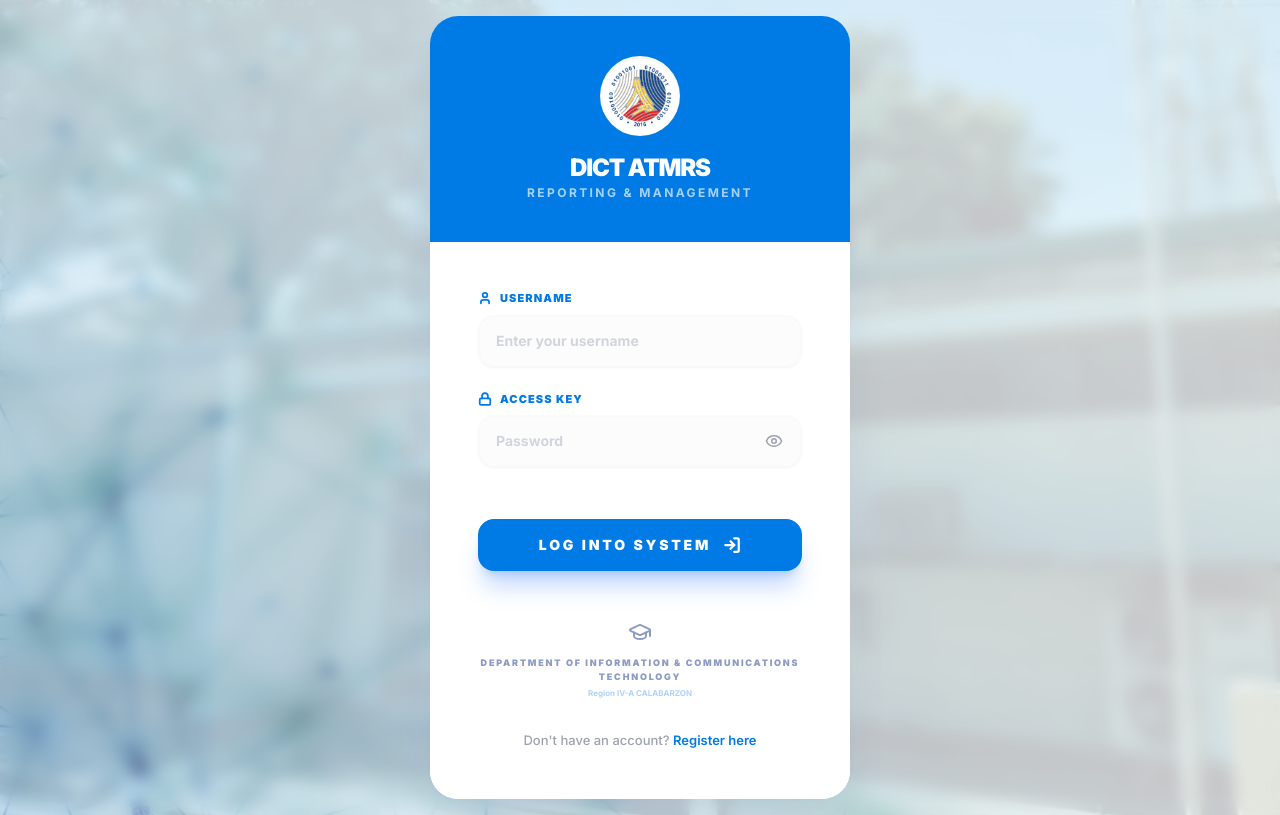
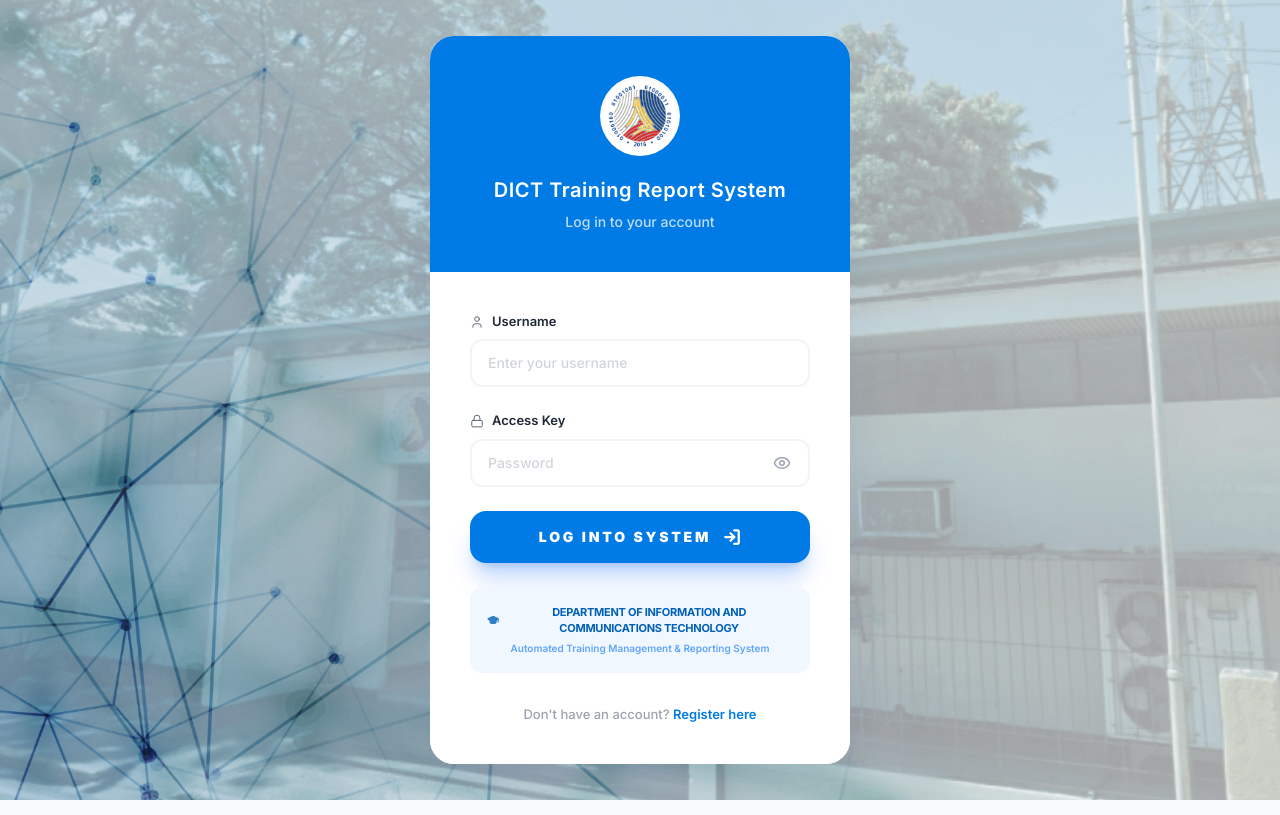
Before and after one commit to Ryaaannnnnnnn/automated-training-report, a Next.js app: page /login in a window 1280 px wide. Built offline with nearby package versions, Linux system fonts and the light colour scheme; no server answers.

Commit message:
Refine Login UI: Responsive hybrid design with improved desktop branding

```diff
--- a/src/app/login/page.tsx
+++ b/src/app/login/page.tsx
@@ -64,13 +64,14 @@
           alt="DICT Building Background"
           fill
           priority
-          className="object-cover object-center"
+          className="object-cover object-center sm:grayscale-[0.2]"
           style={{ zIndex: 0 }}
         />
-        {/* Advanced Glass Backdrop Overlay */}
-        <div className="absolute inset-0 bg-white/30 backdrop-blur-[8px]" style={{ zIndex: 1 }} />
+        <div className="absolute inset-0 z-0 hidden sm:block bg-black/5" />
+        {/* Advanced Glass Backdrop Overlay - Mobile Only */}
+        <div className="absolute inset-0 bg-white/30 backdrop-blur-[8px] sm:hidden" style={{ zIndex: 1 }} />
 
-        <div className="relative w-full max-w-[420px] overflow-hidden rounded-none sm:rounded-[28px] bg-white shadow-2xl border-none sm:border sm:border-white shadow-blue-900/10" style={{ zIndex: 2 }}>
+        <div className="relative w-full max-w-[420px] overflow-hidden rounded-none sm:rounded-[24px] bg-white shadow-2xl border-none sm:border sm:border-white shadow-blue-900/10 transition-all duration-500" style={{ zIndex: 2 }}>
           {/* Header Section */}
           <div className="bg-[#007BE6] py-10 px-8 text-center text-white">
             <div className="mx-auto mb-5 flex h-20 w-20 items-center justify-center rounded-full bg-white p-2 shadow-inner">
@@ -87,20 +88,27 @@
                 }}
               />
             </div>
+            {/* Desktop Brand */}
+            <h1 className="hidden sm:block text-xl font-semibold tracking-wide">DICT Training Report System</h1>
+            <p className="hidden sm:block mt-2 text-sm text-blue-50/80 font-medium">Log in to your account</p>
+
+            {/* Mobile Brand */}
+            <div className="sm:hidden">
               <h1 className="text-2xl font-black tracking-tighter leading-none mb-1">DICT ATMRS</h1>
               <p className="text-[12px] text-blue-50/70 font-bold uppercase tracking-[0.2em]">Reporting & Management</p>
             </div>
+          </div>
 
           {/* Form Section */}
-          <form onSubmit={onSubmit} className="space-y-6 p-8 sm:p-12 bg-white">
+          <form onSubmit={onSubmit} className="space-y-6 p-8 sm:p-10 bg-white">
             {/* Username Field */}
             <div className="space-y-2">
-              <label className="flex items-center gap-2 text-[11px] font-black uppercase tracking-widest text-[#007BE6]">
-                <User size={14} strokeWidth={3} />
+              <label className="flex items-center gap-2 text-[11px] sm:text-[13px] font-black sm:font-semibold uppercase sm:capitalize tracking-widest sm:tracking-normal text-[#007BE6] sm:text-gray-800">
+                <User size={14} strokeWidth={3} className="sm:text-gray-600 sm:stroke-[1.5]" />
                 Username
               </label>
               <input
-                className="w-full rounded-2xl border-2 border-gray-50 bg-gray-50/50 px-4 py-3.5 text-sm font-bold text-gray-900 outline-none transition-all placeholder:text-gray-300 focus:border-[#007BE6]/30 focus:bg-white focus:ring-4 focus:ring-[#007BE6]/5 shadow-sm"
+                className="w-full rounded-2xl sm:rounded-xl border-2 border-gray-50 sm:border-gray-100 bg-gray-50/50 sm:bg-white px-4 py-3.5 sm:py-3 text-sm font-bold sm:font-medium text-gray-900 outline-none transition-all placeholder:text-gray-300 focus:border-[#007BE6]/30 focus:bg-white focus:ring-4 focus:ring-[#007BE6]/5 shadow-sm sm:shadow-none"
                 value={username}
                 onChange={(e) => setUsername(e.target.value)}
                 autoComplete="username"
@@ -112,13 +120,13 @@
 
             {/* Password Field */}
             <div className="space-y-2">
-              <label className="flex items-center gap-2 text-[11px] font-black uppercase tracking-widest text-[#007BE6]">
-                <Lock size={14} strokeWidth={3} />
+              <label className="flex items-center gap-2 text-[11px] sm:text-[13px] font-black sm:font-semibold uppercase sm:capitalize tracking-widest sm:tracking-normal text-[#007BE6] sm:text-gray-800">
+                <Lock size={14} strokeWidth={3} className="sm:text-gray-600 sm:stroke-[1.5]" />
                 Access Key
               </label>
               <div className="relative">
                 <input
-                  className="w-full rounded-2xl border-2 border-gray-50 bg-gray-50/50 px-4 py-3.5 pr-12 text-sm font-bold text-gray-900 outline-none transition-all placeholder:text-gray-300 focus:border-[#007BE6]/30 focus:bg-white focus:ring-4 focus:ring-[#007BE6]/5 shadow-sm"
+                  className="w-full rounded-2xl sm:rounded-xl border-2 border-gray-50 sm:border-gray-100 bg-gray-50/50 sm:bg-white px-4 py-3.5 sm:py-3 pr-12 text-sm font-bold sm:font-medium text-gray-900 outline-none transition-all placeholder:text-gray-300 focus:border-[#007BE6]/30 focus:bg-white focus:ring-4 focus:ring-[#007BE6]/5 shadow-sm sm:shadow-none"
                   type={showPassword ? "text" : "password"}
                   value={password}
                   onChange={(e) => setPassword(e.target.value)}
@@ -138,10 +146,6 @@
               </div>
             </div>
 
-            <div className="flex justify-end pt-1">
-              {/* Removed Forgot Password Link */}
-            </div>
-
             {error ? (
               <div className="rounded-xl border border-red-100 bg-red-50 p-4 text-center text-sm font-semibold text-red-600">
                 {error}
@@ -153,7 +157,7 @@
               type="submit"
               disabled={isLoggingIn}
               onMouseEnter={() => router.prefetch("/dashboard")}
-              className="group flex w-full items-center justify-center gap-3 rounded-2xl bg-[#007BE6] py-4 text-sm font-black uppercase tracking-[0.2em] text-white shadow-xl shadow-blue-500/30 transition-all hover:bg-[#006ACC] hover:translate-y-[-2px] active:translate-y-[1px] disabled:opacity-70 disabled:pointer-events-none"
+              className="group flex w-full items-center justify-center gap-3 rounded-2xl bg-[#007BE6] py-3.5 sm:py-4 text-sm font-black uppercase tracking-[0.2em] text-white shadow-xl shadow-blue-500/30 transition-all hover:bg-[#006ACC] hover:translate-y-[-2px] active:translate-y-[1px] disabled:opacity-70 disabled:pointer-events-none"
             >
               {isLoggingIn ? (
                 <div className="h-5 w-5 animate-spin rounded-full border-2 border-white/30 border-t-white" />
@@ -165,8 +169,19 @@
               )}
             </button>
 
-            {/* Institutional Footer Box - More subtle */}
-             <div className="mt-8 pt-6 border-t border-gray-50 flex flex-col items-center gap-3 opacity-50 hover:opacity-100 transition-opacity">
+            {/* Desktop Institutional Footer Box */}
+            <div className="hidden sm:block mt-4 overflow-hidden rounded-xl border border-blue-50 bg-[#F0F7FF] p-4 text-center">
+              <div className="flex flex-col items-center gap-1">
+                <div className="flex items-center justify-center gap-1.5 text-[#0060B8]">
+                  <GraduationCap size={16} fill="currentColor" className="opacity-80" />
+                  <span className="text-[11px] font-bold uppercase tracking-tight">Department of Information and Communications Technology</span>
+                </div>
+                <span className="text-[10px] font-semibold text-blue-400 capitalize whitespace-nowrap">Automated Training Management & Reporting System</span>
+              </div>
+            </div>
+
+            {/* Mobile Footer (Hidden on Desktop) */}
+            <div className="sm:hidden mt-8 pt-6 border-t border-gray-50 flex flex-col items-center gap-3 opacity-50">
               <GraduationCap size={24} className="text-blue-900" />
               <div className="text-center">
                 <p className="text-[9px] font-black uppercase tracking-[0.2em] text-blue-900">Department of Information & Communications Technology</p>
```
Lines whose indentation alone changed are shown as unchanged.
